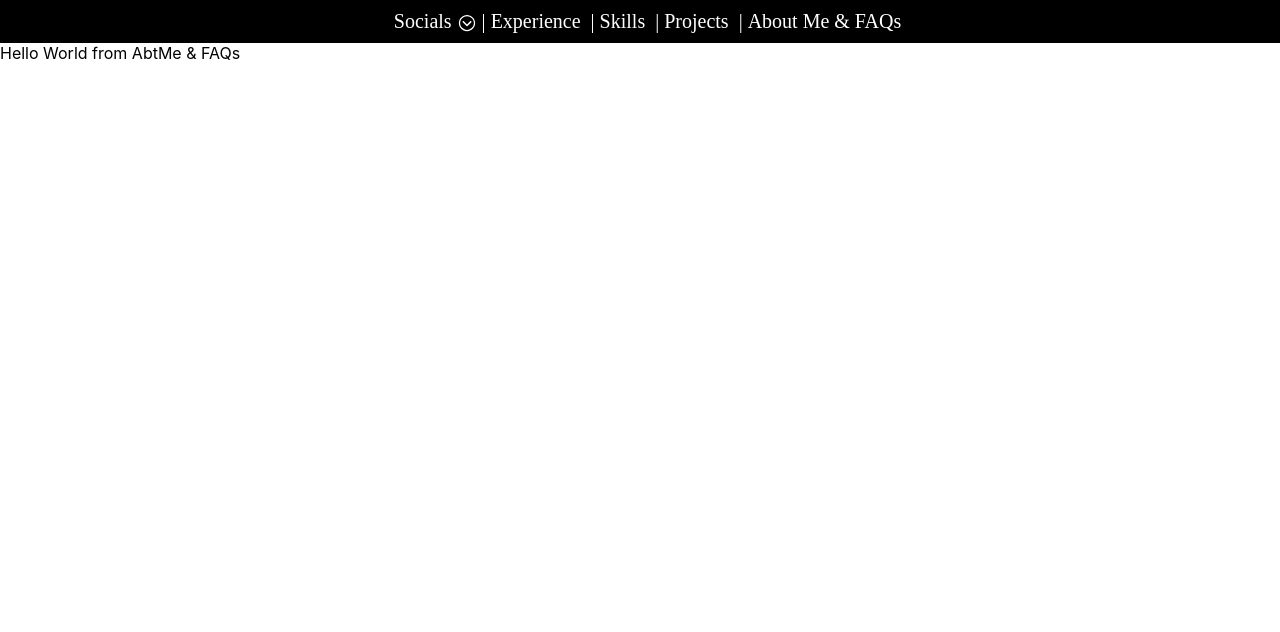
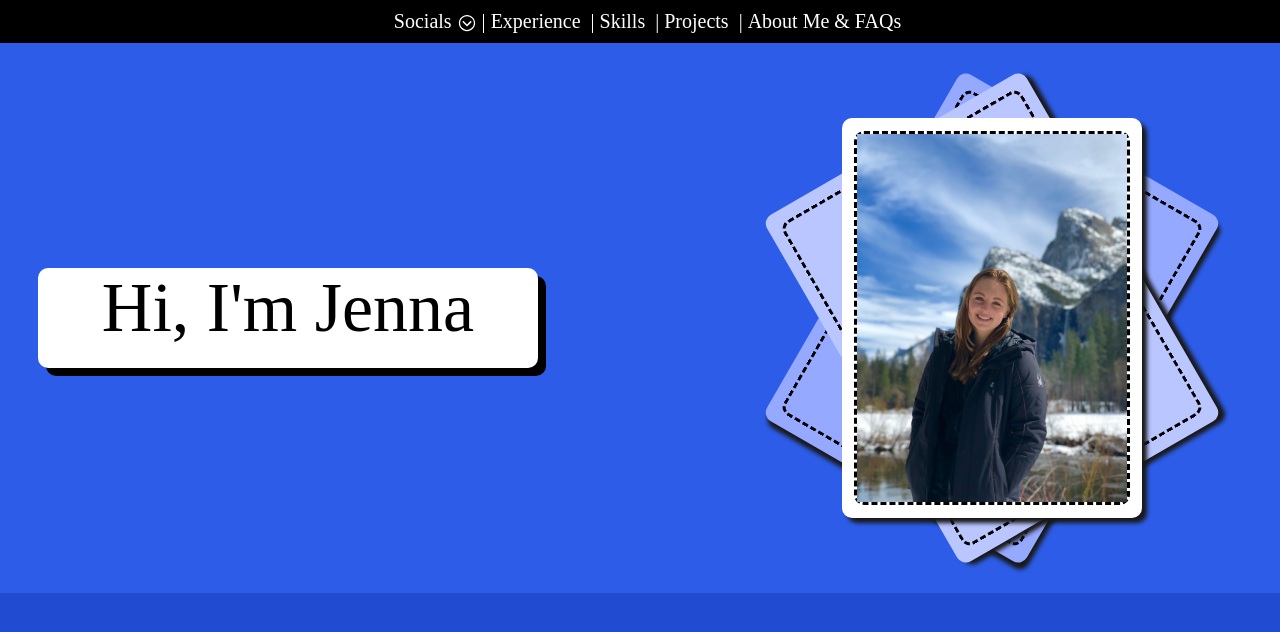
Before and after one commit to jennacioffi/personal-website, a React (Create React App) app: page /#/about-me-and-faqs in a window 1280 px wide. Shown: the top 632 px of the page. Built offline with nearby package versions, Linux system fonts and the light colour scheme.

Commit message:
TopContainer of AbtMe&FAQs Page

```diff
--- a/src/App.js
+++ b/src/App.js
@@ -8,7 +8,9 @@ import { Skills } from './pages/Skills.js';
 
 function App() {
   return (
-    <div>
+    <div
+      style={{    overflow: 'auto',
+      }}>
       <Routes>
         <Route index element={<AboutMeAndFAQs />} />
         <Route path='/about-me-and-faqs' element={<AboutMeAndFAQs />} />
--- a/src/components/NavBar/NavBar.styles.js
+++ b/src/components/NavBar/NavBar.styles.js
@@ -10,7 +10,6 @@ const styles = {
     alignContent: 'flex-start',
     padding: '10px',
     width: '100%',
-    maxWidth: '1440px',
     ...TextStyles.NavBarItems,
   },
   menuItem: {
--- a/src/pages/AboutMeAndFAQs.js
+++ b/src/pages/AboutMeAndFAQs.js
@@ -1,11 +1,107 @@
 import React from 'react';
 import NavBar from '../components/NavBar/NavBar';
+import styles from './AboutMeAndFAQs.styles';
+
+import { colors } from '../styles/colors.js';
+
+import profilePic from '../images/jenna-image.jpeg';
+
+const TopContainer = () => {
+  return (
+    <div style={{ backgroundColor: colors.palette2 }}>
+      <div style={{ maxWidth: '1440px', margin: '0 auto' }}>
+        <div style={styles.topContainer}>
+          <div style={styles.leftHalf}>
+            <NameTag />
+          </div>
+          <div style={styles.rightHalf}>
+            <div style={{ position: 'relative' }}>
+              <StitchedCard
+                style={{
+                  transform: 'rotate(30deg)',
+                  backgroundColor: colors.palette4,
+                  position: 'absolute',
+                  top: 0,
+                  left: 0,
+                }}
+              />
+              <StitchedCard
+                style={{
+                  transform: 'rotate(330deg)',
+                  backgroundColor: colors.palette5,
+                  position: 'absolute',
+                  top: 0,
+                  left: 0,
+                }}
+              />
+              <StitchedCard
+                img={profilePic}
+                style={{
+                  transform: 'rotate(0deg)',
+                  backgroundColor: colors.white,
+                }}
+              />
+            </div>
+          </div>
+        </div>
+      </div>
+    </div>
+  );
+}
+
+
+const NameTag = () => {
+  return (
+    <div style={styles.textBackgroundContainer}>
+      <div style={styles.textBackgroundContainerTEXT}>
+        Hi, I'm Jenna
+      </div>
+    </div>
+  );
+}
+
+const StitchedCard = ({ style, img }) => {
+  return (
+    <div style={{  ...styles.cardContainer, ...style }}>
+      <div style={styles.cardContainerStitching}>
+        {img && (
+          <img
+            src={profilePic} alt="Jenna"
+            style={styles.profilePic}
+          />
+        )}
+      </div>
+    </div>
+  );
+}
+
+const MidContainer = () => {
+  return (
+    <div style={{ backgroundColor: colors.palette2 }}>
+      <div style={{ maxWidth: '1440px', margin: '0 auto' }}>
+        <div style={styles.midContainer}>
+
+        </div>
+      </div>
+    </div>
+  );
+}
 
 export function AboutMeAndFAQs() {
   return (
     <div>
       <NavBar />
-      Hello World from AbtMe & FAQs
+      <div style={styles.outerContainer}>
+        <div style={styles.main}>
+          <TopContainer />
+          <div style={styles.midContainer}>
+            <MidContainer />
+          </div>
+          <div style={styles.bottomContainer}>
+            {/* Hello3 */}
+          </div>
+        </div>
+      </div>
     </div>
-  )
+  );
 }
--- /dev/null
+++ b/src/pages/AboutMeAndFAQs.styles.js
@@ -0,0 +1,96 @@
+import { colors } from '../styles/colors.js';
+import { TextStyles } from '../styles/fonts.js';
+
+const styles = {
+  outerContainer: {
+    display: 'flex',
+    height: '100%',
+    justifyContent: 'center',
+  },
+  main: {
+    height: '100%',
+    width: '100%',
+  },
+
+  // TOP CONTAINER
+  topContainer: {
+    alignItems: 'center',
+    display: 'flex',
+    flex: '1',
+    flexDirection: 'row',
+    height: '550px',
+    justifyContent: 'center',
+  },
+
+  // LEFT HALF
+  leftHalf: {
+    alignItems: 'center',
+    display: 'flex',
+    flex: 1,
+    justifyContent: 'center',
+    marginRight: '10%',
+  },
+  textBackgroundContainer: {
+    backgroundColor: colors.white,
+    borderRadius: '10px',
+    boxShadow: `8px 8px ${colors.black}`,
+    height: '100px',
+    left: '25%',
+    textAlign: 'center',
+    width: '500px',
+  },
+  textBackgroundContainerTEXT: {
+    ...TextStyles.PageTitle,
+  },
+
+  // RIGHT HALF
+  rightHalf: {
+    alignItems: 'center',
+    display: 'flex',
+    flex: 1,
+    justifyContent: 'center',
+    maringLeft: '10%',
+    position: 'relative',
+  },
+  cardContainer: {
+    alignItems: 'center',
+    borderRadius: '10px',
+    boxShadow: `5px 5px 4px ${colors.darkGrey}`,
+    display: 'flex',
+    height: '400px',
+    justifyContent: 'center',
+    position: 'relative',
+    width: '300px',
+  },
+  cardContainerStitching: {
+    border: '3px dashed black',
+    borderRadius: '10px',
+    height: '92%',
+    justifyContent: 'center',
+    width: '90%',
+  },
+  profilePic: {
+    display: 'flex',
+    flex: 1,
+    height: '100%',
+    position: 'relative',
+    width: '100%',
+  },
+
+  // MIDDLE CONTAINER
+  midContainer: {
+    display: 'flex',
+    flexDirection: 'row',
+    flex: '1',
+    height: '500px',
+    backgroundColor: colors.palette1,
+  },
+
+  // BOTTOM CONTAINER
+  bottomContainer: {
+    flex: 2,
+    // backgroundColor: 'green'
+  },
+}
+
+export default styles;
--- a/src/styles/colors.js
+++ b/src/styles/colors.js
@@ -1,6 +1,7 @@
 export const colors = {
   white: '#FFFFFF',
   black: '#000000',
+  darkGrey: '#191919',
   palette1: '#214BD1',
   palette2: '#2D5DE8',
   palette3: '#376FFF',
--- a/src/styles/fonts.js
+++ b/src/styles/fonts.js
@@ -7,7 +7,7 @@ export const fonts = {
 export const TextStyles = {
   PageTitle: {
     fontFamily: fonts.kuraleFont,
-    fontSize: 96,
+    fontSize: 70,
   },
   DropDownMenuItem: {
     fontFamily: fonts.kuraleFont,
```
